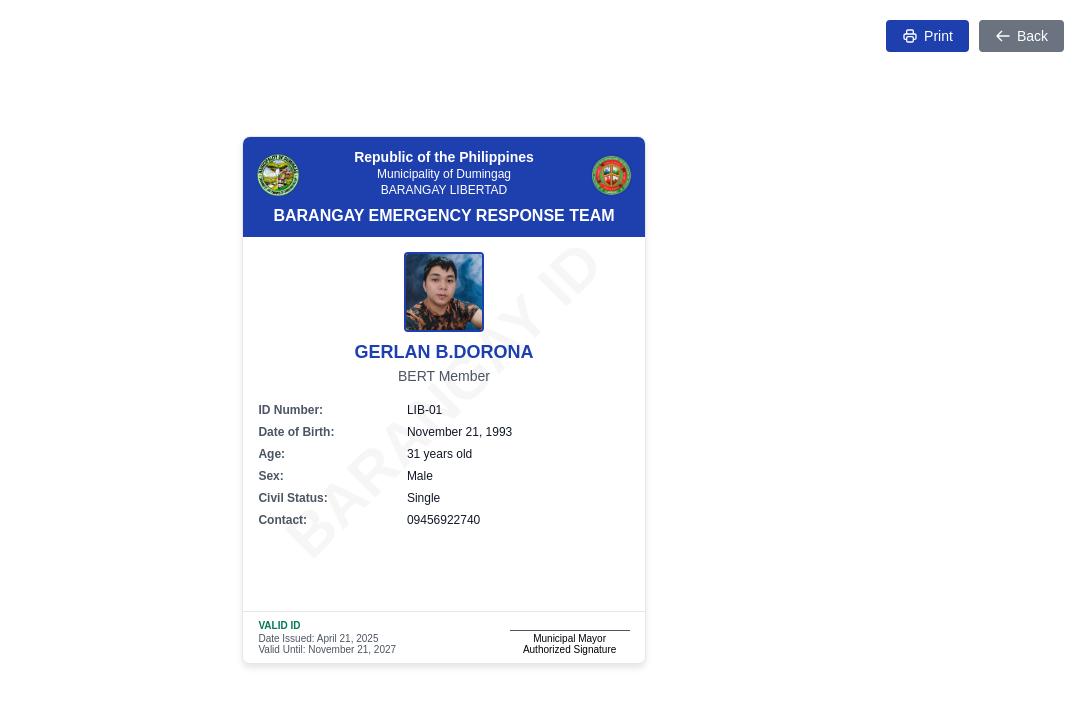
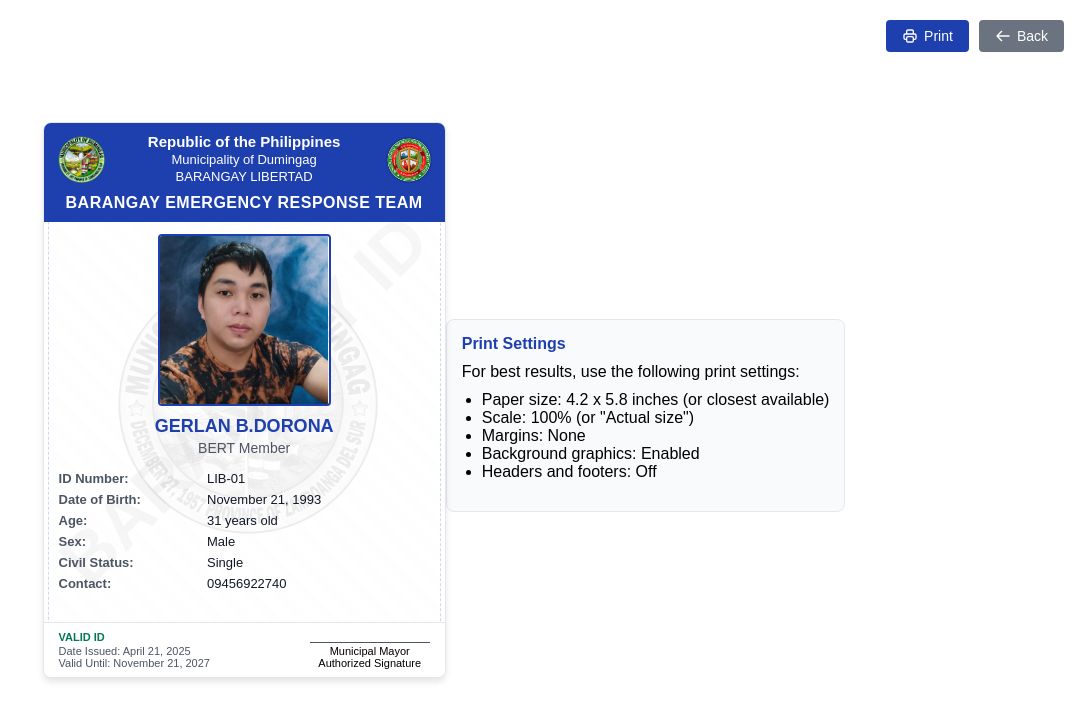
Before and after one commit to lanzy-lanzy/bis, a Django app: page /dashboard/id-cards/1/direct-print/ in a window 1280 px wide. Shown: the top 721 px of the page, without its empty margins (196-1280 px from the left). Run offline with Django 5.2, Linux system fonts and the light colour scheme; data comes from the database, SQL or seed files in the repository; both versions use the stored data as it was after the commit.

Commit message:
Refactor code structure for improved readability and maintainability

```diff
--- a/templates/dashboard/id_card_direct_print.html
+++ b/templates/dashboard/id_card_direct_print.html
@@ -52,23 +52,39 @@
         /* ID Card Container */
         .id-card-container {
             width: 4.2in;
-            height: 5.5in;
+            height: 5.8in; /* Adjusted height */
             border: 1px solid #e5e7eb;
             border-radius: 8px;
             overflow: hidden;
             position: relative;
             background-color: white;
             box-shadow: 0 4px 6px rgba(0, 0, 0, 0.1);
+            background-image: repeating-linear-gradient(45deg, rgba(200, 200, 200, 0.02) 0px, rgba(200, 200, 200, 0.02) 10px, transparent 10px, transparent 20px);
+        }
+
+        /* Security Border */
+        .id-card-container::before {
+            content: '';
+            position: absolute;
+            top: 4px;
+            left: 4px;
+            right: 4px;
+            bottom: 4px;
+            border: 1px dashed rgba(30, 64, 175, 0.2);
+            border-radius: 6px;
+            pointer-events: none;
+            z-index: 1;
         }
 
         /* Card Header */
         .card-header {
             background-color: #1e40af !important;
             color: white !important;
-            padding: 12px;
+            padding: 10px 12px;
             text-align: center;
             position: relative;
             overflow: hidden;
+            z-index: 2;
         }
 
         .header-content {
@@ -78,37 +94,47 @@
         }
 
         .logo {
-            height: 45px;
+            height: 50px;
             width: auto;
         }
 
         .header-text {
             text-align: center;
             flex-grow: 1;
+            padding: 0 8px;
         }
 
         .header-title {
-            font-size: 14px;
+            font-size: 15px;
             font-weight: bold;
             margin-bottom: 2px;
         }
 
         .header-subtitle {
-            font-size: 12px;
+            font-size: 13px;
             margin-bottom: 2px;
+        }
+
+        .header-team {
+            font-size: 16px;
+            font-weight: bold;
+            margin-top: 8px;
+            letter-spacing: 0.5px;
         }
 
         /* Card Body */
         .card-body {
-            padding: 15px;
+            padding: 12px 15px;
             display: flex;
             flex-direction: column;
             align-items: center;
+            position: relative;
+            z-index: 2;
         }
 
         .profile-picture {
-            width: 80px;
-            height: 80px;
+            width: 1.8in; /* Slightly reduced to fit more details */
+            height: 1.8in;
             border: 2px solid #1e40af;
             border-radius: 4px;
             overflow: hidden;
@@ -118,21 +144,21 @@
         .profile-picture img {
             width: 100%;
             height: 100%;
-            object-fit: cover;
+            object-fit: contain; /* Changed from cover to contain to avoid cutting off face */
         }
 
         .person-name {
             font-size: 18px;
             font-weight: bold;
             color: #1e40af;
-            margin-bottom: 5px;
+            margin-bottom: 3px;
             text-align: center;
         }
 
         .person-position {
             font-size: 14px;
             color: #4b5563;
-            margin-bottom: 15px;
+            margin-bottom: 12px;
             text-align: center;
         }
 
@@ -140,22 +166,24 @@
         .person-details {
             width: 100%;
             border-collapse: collapse;
-            margin-bottom: 15px;
+            margin-bottom: 10px;
         }
 
         .person-details td {
-            padding: 4px 0;
-            font-size: 12px;
+            padding: 3px 0;
+            font-size: 13px;
         }
 
         .detail-label {
             font-weight: bold;
             color: #4b5563;
             width: 40%;
+            padding-left: 10px;
         }
 
         .detail-value {
             color: #111827;
+            padding-left: 5px;
         }
 
         /* Card Footer */
@@ -166,6 +194,7 @@
             bottom: 0;
             width: 100%;
             border-top: 1px solid #e5e7eb;
+            z-index: 2;
         }
 
         .footer-content {
@@ -175,13 +204,19 @@
         }
 
         .validity-info {
-            font-size: 10px;
+            font-size: 11px;
             color: #4b5563;
+        }
+
+        .validity-info .valid-id {
+            font-weight: bold;
+            color: #047857;
+            margin-bottom: 2px;
         }
 
         .signature-section {
             text-align: center;
-            font-size: 10px;
+            font-size: 11px;
         }
 
         .signature-line {
@@ -196,13 +231,29 @@
             top: 50%;
             left: 50%;
             transform: translate(-50%, -50%) rotate(-45deg);
-            font-size: 60px;
+            font-size: 70px;
             opacity: 0.03;
             color: #000;
             white-space: nowrap;
             pointer-events: none;
             user-select: none;
             font-weight: bold;
+            z-index: 0;
+        }
+
+        /* LGU Background Logo */
+        .lgu-background-logo {
+            position: absolute;
+            top: 50%;
+            left: 50%;
+            transform: translate(-50%, -50%);
+            width: 70%;
+            height: auto;
+            opacity: 0.07;
+            pointer-events: none;
+            user-select: none;
+            z-index: 0;
+            filter: grayscale(100%);
         }
 
         /* Controls */
@@ -267,7 +318,7 @@
                 </div>
                 <img src="{{ drr_logo_url }}" alt="DRR Logo" class="logo">
             </div>
-            <div style="text-align: center; margin-top: 8px; font-weight: bold; font-size: 16px;">
+            <div class="header-team">
                 BARANGAY EMERGENCY RESPONSE TEAM
             </div>
         </div>
@@ -324,7 +375,7 @@
             <div class="footer-content">
                 <!-- Validity Information -->
                 <div class="validity-info">
-                    <div style="margin-bottom: 2px; font-weight: bold; color: #047857;">VALID ID</div>
+                    <div class="valid-id">VALID ID</div>
                     <div>Date Issued: {{ date_issued }}</div>
                     <div>Valid Until: {{ valid_until }}</div>
                 </div>
@@ -342,6 +393,22 @@
         <div class="watermark">
             BARANGAY ID
         </div>
+
+        <!-- LGU Background Logo -->
+        <img src="{{ dumingag_logo_url }}" alt="LGU Background" class="lgu-background-logo">
+    </div>
+
+    <!-- Print Instructions -->
+    <div class="no-print" style="margin-top: 30px; max-width: 500px; padding: 15px; border: 1px solid #e5e7eb; border-radius: 8px; background-color: #f9fafb;">
+        <h3 style="font-size: 16px; font-weight: bold; margin-bottom: 10px; color: #1e40af;">Print Settings</h3>
+        <p style="margin-bottom: 10px;">For best results, use the following print settings:</p>
+        <ul style="list-style-type: disc; padding-left: 20px; margin-bottom: 15px;">
+            <li>Paper size: 4.2 x 5.8 inches (or closest available)</li>
+            <li>Scale: 100% (or "Actual size")</li>
+            <li>Margins: None</li>
+            <li>Background graphics: Enabled</li>
+            <li>Headers and footers: Off</li>
+        </ul>
     </div>
 
     <script>
```
Also changed, not shown: db.sqlite3, media/profile_pictures/2x2_sam_v22.png (added), media/profile_pictures/2x2_sam_v22_Jors79j.png (added), media/profile_pictures/LANZY.jpg (added).
